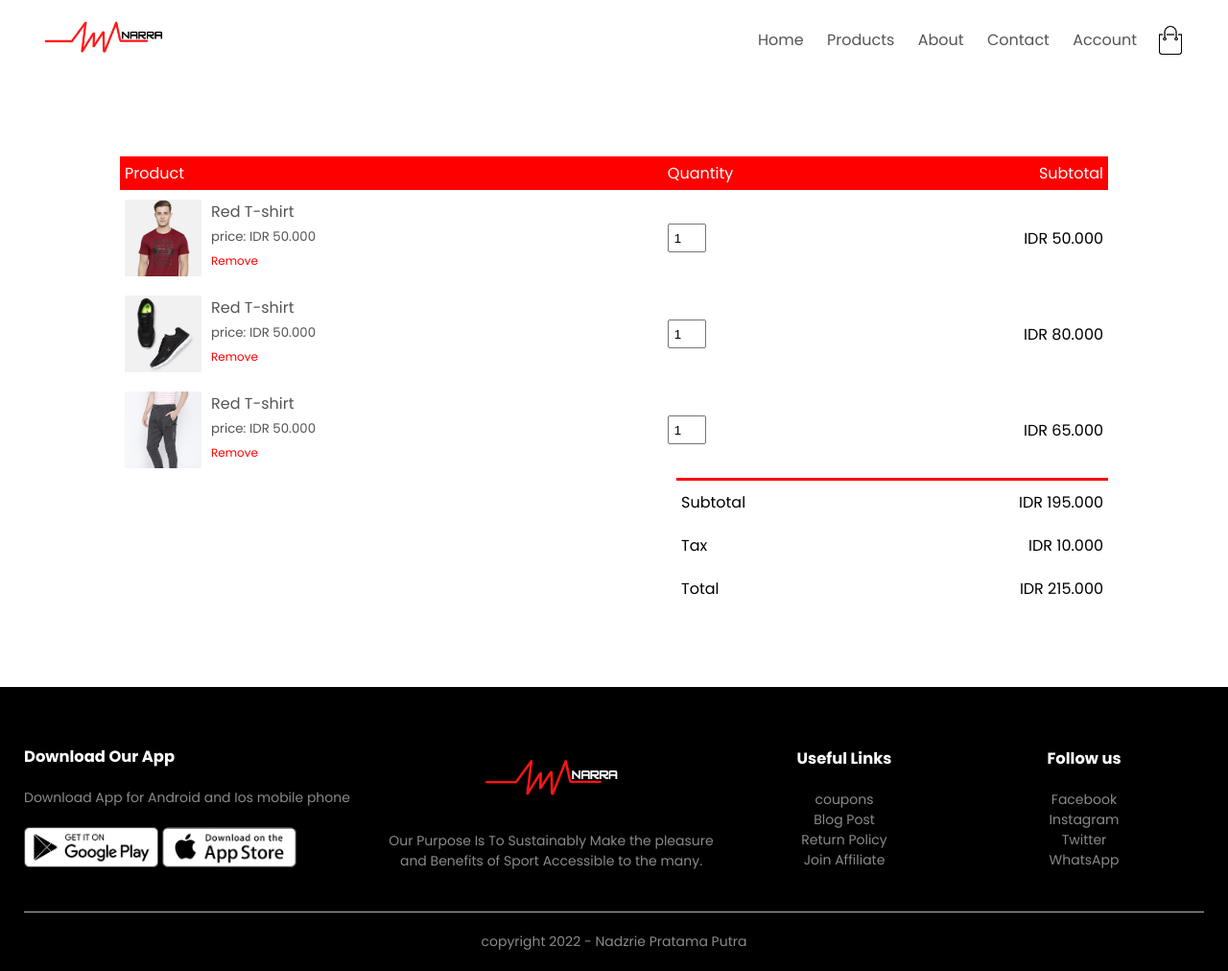
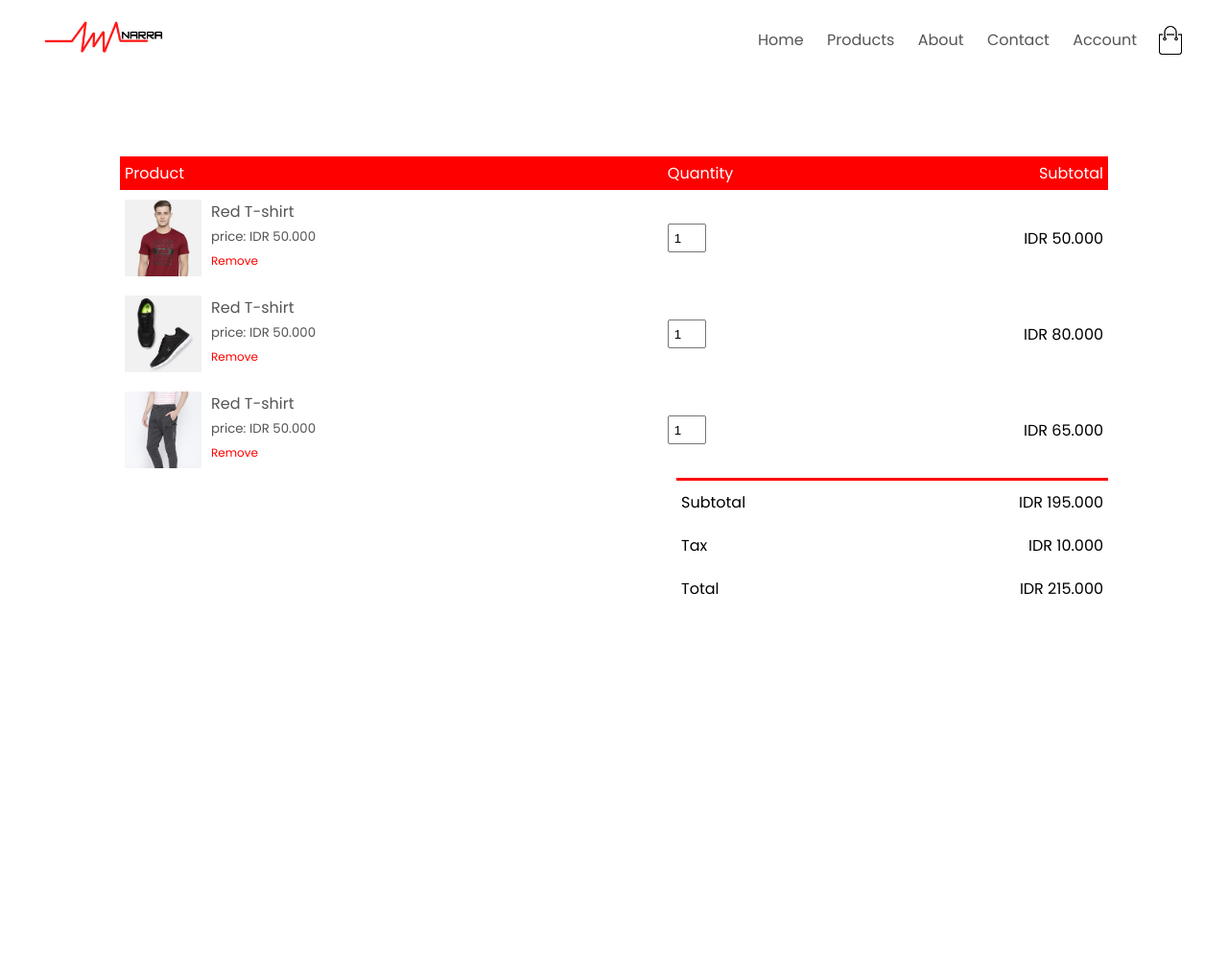
Before and after one commit to narrastore/narrastore.github.com, a plain HTML site: page cart.html in a window 1280 px wide. Shown: the whole page at 96% size. After the commit the page ends 800 px from the top, so only its background shows below. Drawn offline with Linux system fonts and the light colour scheme.

Commit message:
Add files via upload

```diff
--- a/cart.html
+++ b/cart.html
@@ -110,46 +110,6 @@
 </div>
 
 
-<!------- footer --------->
-
-<div class="footer">
-	<div class="container">
-		<div class="row">
-			<div class="footer-col-1">
-				<h3>Download Our App</h3>
-				<p>Download App for Android and Ios mobile phone</p>
-				<div class="app-logo">
-					<img src="images/play-store.png">
-					<img src="images/app-store.png">
-				</div>
-			</div>
-			<div class="footer-col-2">
-				<img src="images/logo5.png">
-				<p>Our Purpose Is To Sustainably Make the pleasure and Benefits of Sport Accessible to the many. </p>
-			</div>
-			<div class="footer-col-3">
-				<h3>Useful Links</h3>
-				<ul>
-					<li>coupons</li>
-					<li>Blog Post</li>
-					<li>Return Policy</li>
-					<li>Join Affiliate</li>
-				</ul>
-			</div>
-			<div class="footer-col-4">
-				<h3>Follow us</h3>
-				<ul>
-					<li>Facebook</li>
-					<li>Instagram</li>
-					<li>Twitter</li>
-					<li>WhatsApp</li>
-				</ul>
-			</div>
-		</div>
-			<hr>
-			<p class="copyright">copyright 2022 - Nadzrie Pratama Putra</p>
-		</div>
-	</div>
 <!-----------js for toggle menu---------->
 	<script>
 		var MenuItems = document.getElementById("MenuItems");
```
Also changed, not shown: about.html (+2 -2 lines), index.html (+3 -3 lines), product-details.html (+3 -3 lines), products.html (+2 -2 lines).
